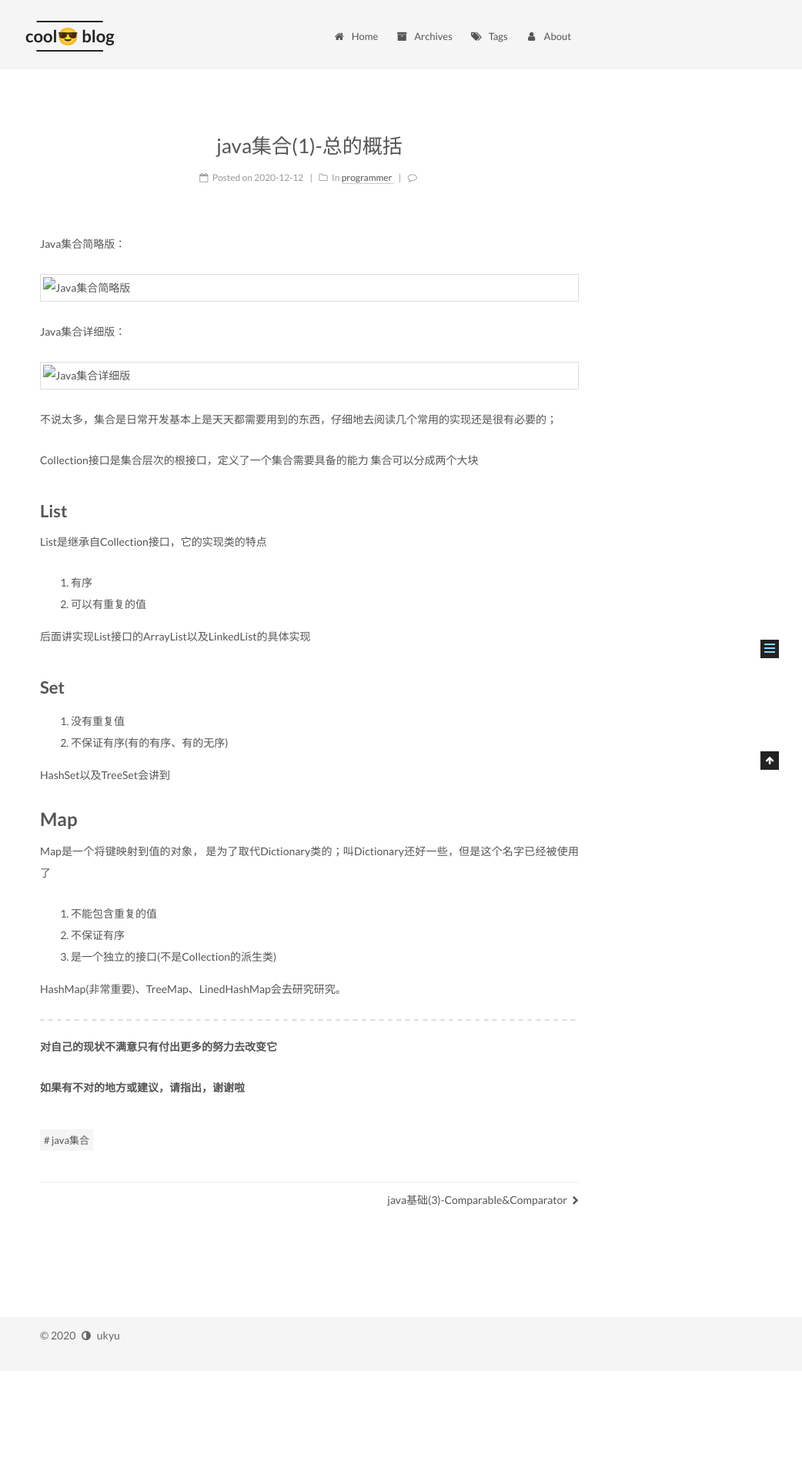
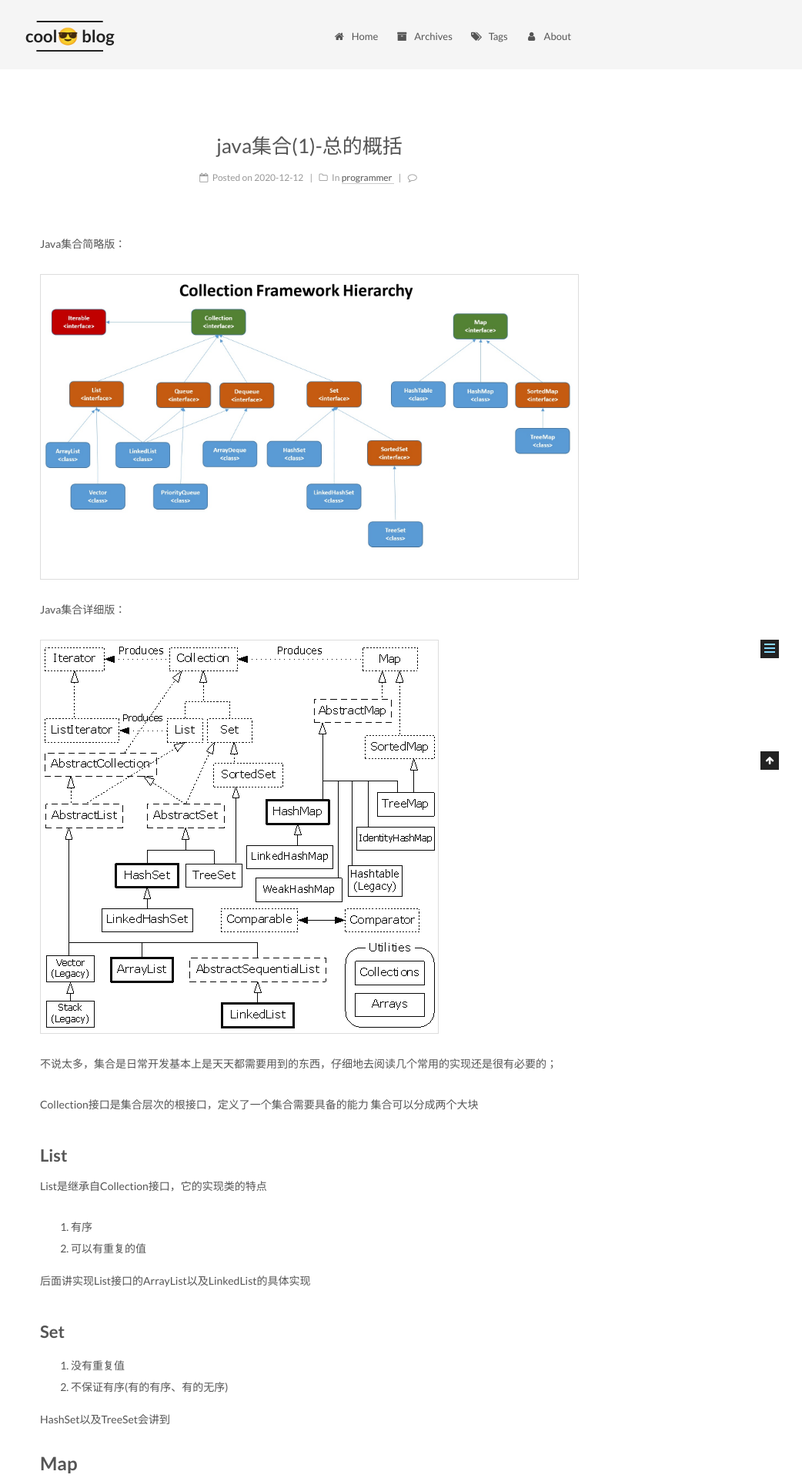
Before and after one commit to uk403/ukyu.github.io, a Jekyll site: the page built from _posts/2020-12-15-collection-map.md, in a window 1280 px wide. Shown: the top 1920 px of the page at 77% size, without its empty margins (238-1280 px from the left). Built offline with Jekyll 4.4.1, drawn with Linux system fonts in a browser that asks for light colours; comment, search, counter and statistics services are not loaded; before the commit the page ends 1781 px from its top, so only the background shows below that.

Commit message:
修改图片路径

```diff
--- a/_posts/2020-12-15-collection-map.md
+++ b/_posts/2020-12-15-collection-map.md
@@ -9,11 +9,11 @@ categories:
 ---
 Java集合简略版：
 
-![Java集合简略版](../assets/images/blog/2020-12-15-Collection-Map/java-collection-framework-hierarchy.jpg)
+![Java集合简略版](/assets/images/blog/2020-12-15-Collection-Map/java-collection-framework-hierarchy.jpg)
 
 Java集合详细版：
 
-![Java集合详细版](../assets/images/blog/2020-12-15-Collection-Map/ContainerTaxonomy.png)
+![Java集合详细版](/assets/images/blog/2020-12-15-Collection-Map/ContainerTaxonomy.png)
 
 不说太多，集合是日常开发基本上是天天都需要用到的东西，仔细地去阅读几个常用的实现还是很有必要的；
 
```
